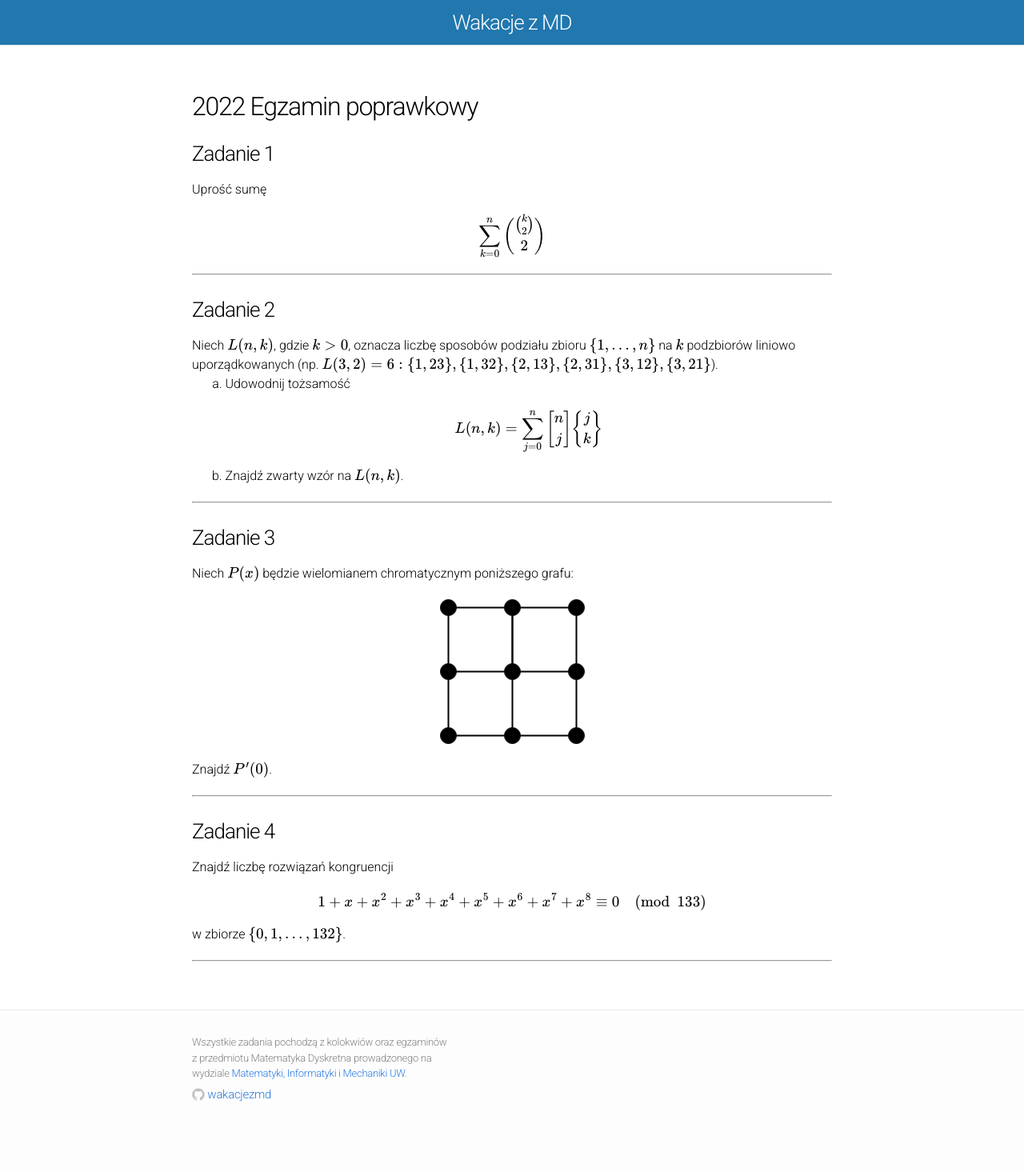
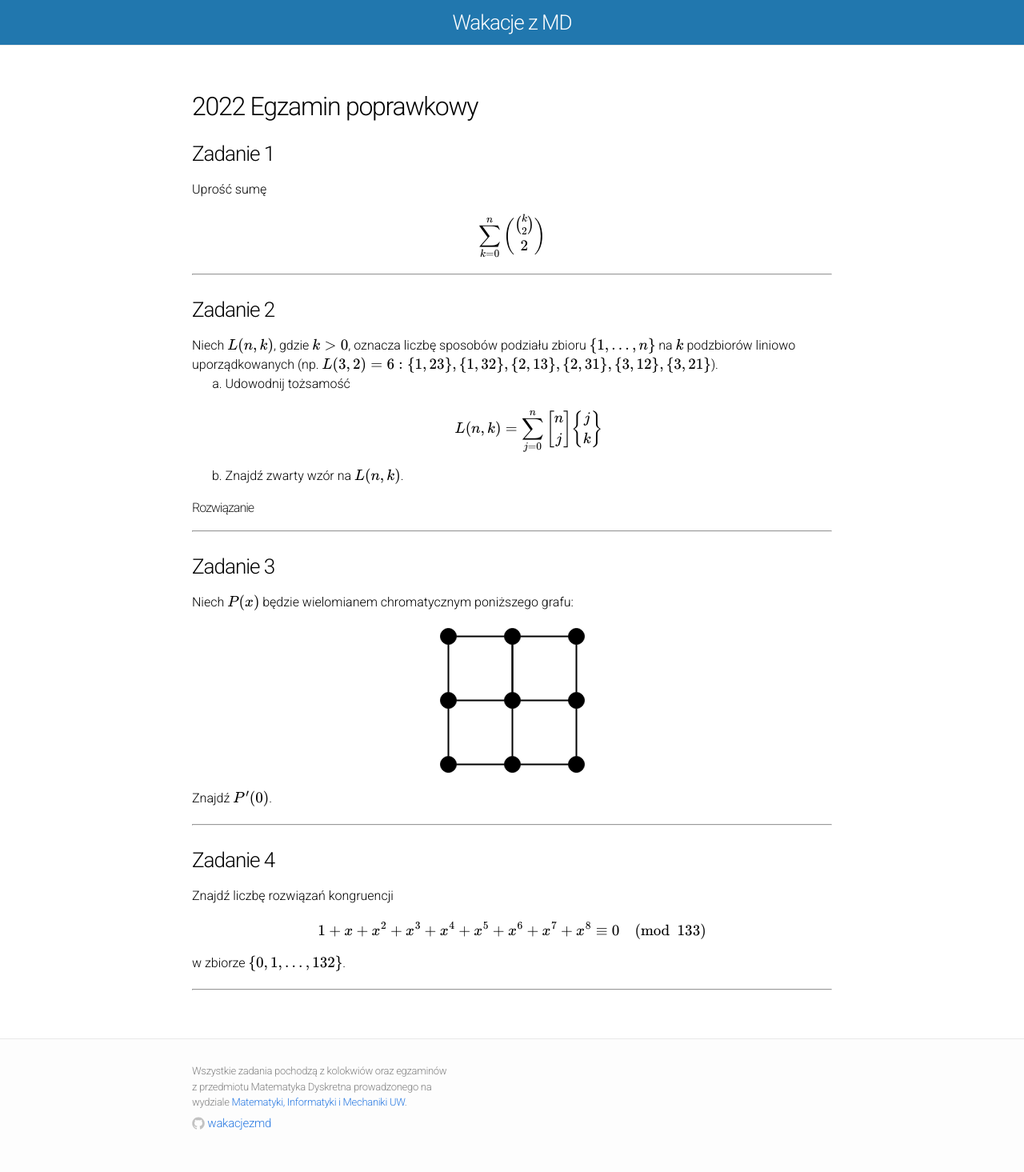
Before and after one commit to wakacjezmd/wakacjezmd.github.io, a Jekyll site: the page built from _solutions/2022/2022-egzamin-2.md, in a window 1280 px wide. Shown: the whole page at 80% size. Built offline with Jekyll 4.4.1, drawn with Linux system fonts in a browser that asks for light colours; nearby versions of some CDN libraries; formulas are drawn with MathJax 3; our own code applies the rules of GitHub Pages for plain Markdown files; before the commit the page ends 1429 px from its top, so only the background shows below that.

Commit message:
Dodano rozwiązanie zadania 2 z egzaminu poprawkowego 2022.

```diff
--- a/_solutions/2022/2022-egzamin-2.md
+++ b/_solutions/2022/2022-egzamin-2.md
@@ -32,6 +32,64 @@
 </ol>
 </div>
 
+<div data-collapse>
+  <h4 class="collapsible">Rozwiązanie</h4>
+  <div class="solution">
+    <ol type="a">
+      <li>
+        <p>
+          <em>Prawa strona:</em> Cykle \( n \) permutacji rozmieszczamy w \( k \) blokach.
+          Takie rozmieszczenie możemy zakodować, zapisując każdy cykl począwszy od największego
+          elementu i  ustawiając cykle w każdym bloku w rosnącej kolejności początkowych
+          elementów. W ten sposób otrzymujemy zbiór \( k \) niepustych list
+          zawierających łącznie \( n \) elementów.
+        </p>
+        <p>
+          <em>Lewa strona:</em> Tak samo jak w treści zadania, każdy podział można przedstawić jako zbiór \( k \) niepustych list
+          zawierających łącznie \( n \) elementów.
+        </p>
+        <p>
+          Stosując się do wyżej wymienionych zasad zapisu każdy taki zapis możemy zamienić na podział na bloki i cykle i na odwrót. Powielając przykład z treści zadania:
+          <ul>
+            <li>
+              \( \{1, 23\} = [(1)],[(2)(3)] \)
+            </li>
+            <li>
+              \( \{1, 32\} = [(1)],[(32)] \)
+            </li>
+            <li>
+              \( \{2, 13\} = [(2)],[(1)(3)] \)
+            </li>
+            <li>
+              \( \{2, 31\} = [(2)],[(31)] \)
+            </li>
+            <li>
+              \( \{3, 12\} = [(3)],[(1)(2)] \)
+            </li>
+            <li>
+              \( \{3, 21\} = [(3)],[(21)] \)
+            </li>
+          </ul>
+        </p>
+      </li>
+      <li>
+        <p>
+          <em>Lewa strona:</em> Robimy tak samo jak w podpunkcie a, tylko, że tym razem
+          ustawiamy bloki w kolejności rosnącej początkowych elementów początkowych cyklów.
+          W ten sposób otrzymujemy listę \( k \) niepustych list
+          zawierających łącznie \( n \) elementów, posortowaną względem początkowych elementów tych list.
+        </p>
+        <p>
+          <em>Prawa strona:</em> Permutujemy \( n \) elementów, wyróżniamy pierwszą pozycję oraz
+          \( k - 1 \) spośród \( n - 1 \) pozostałych. Wyróżnione elementy odpowiadają
+          początkom list. Następnie zaniedbujemy kolejność list ustawiając je w rosnącej
+          kolejności początkowych elementów. Można to zrobić na \( {n-1\choose k-1}\frac{n!}{k!} \) sposobów.
+        </p>
+      </li>
+    </ol>
+  </div>
+</div>
+
 ---
 
 ### Zadanie 3
```
